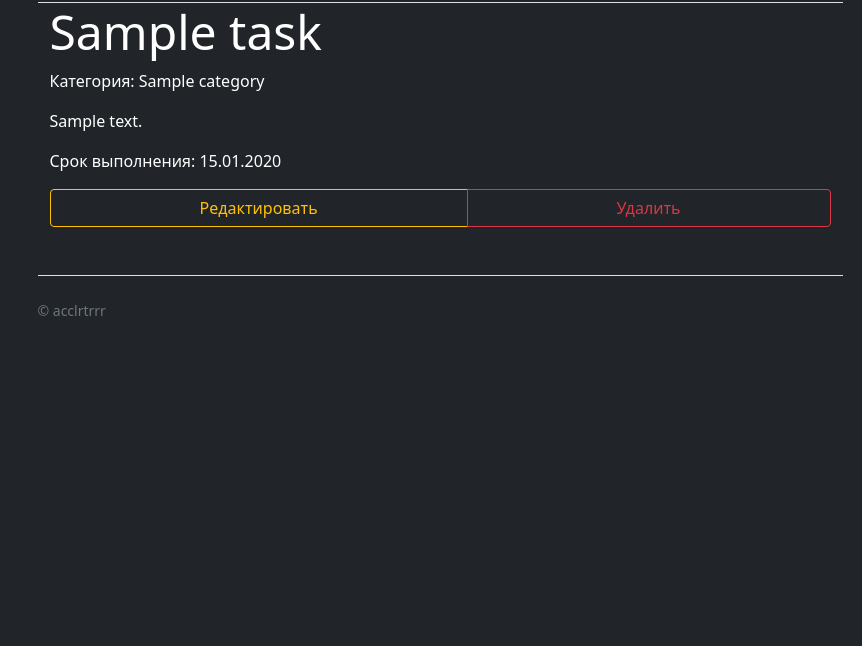
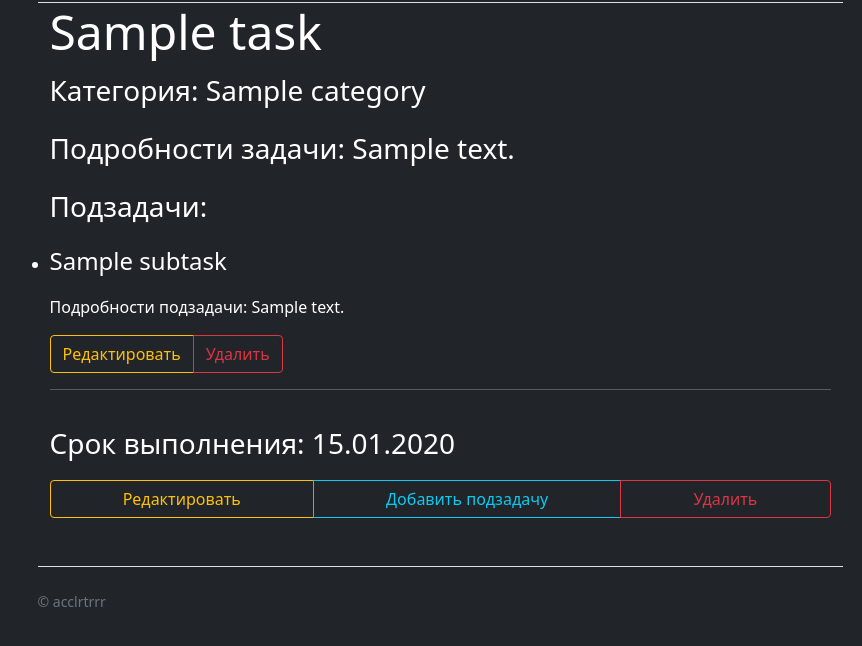
Before and after one commit to Novak1656/TimeDis_Django, a Django app: a page that uses time_dis/tasks_app/templates/tasks_app/task.html in a window 1280 px wide. Shown: the part 76-722 px from the top of the page, without its empty margins (200-1062 px from the left). Run offline with Django 4.2, Linux system fonts and the light colour scheme; a user stored in the database is signed in; tables that the repository leaves empty hold one stand-in row (values such as "Sample post"); parts of the project's set-up code (start-up, migrations or seed data) failed here and were passed over; some libraries are stand-ins or nearby versions.

Commit message:
Добавил удаление, создание и обновление подзадач

```diff
--- a/time_dis/tasks_app/templates/tasks_app/subtask_create.html
+++ b/time_dis/tasks_app/templates/tasks_app/subtask_create.html
@@ -5,7 +5,7 @@
 {% block content %}
 <div class="container" style="margin-top: 15px">
     <div class="text-center p-3">
-        <h1 class="display-4">Добавление подзадачи</h1>
+        <h1 class="display-6">Добавление подзадачи</h1>
     </div>
     <br>
     <form method="post">
--- a/time_dis/tasks_app/templates/tasks_app/task.html
+++ b/time_dis/tasks_app/templates/tasks_app/task.html
@@ -14,15 +14,39 @@
             <h1 class="display-5">{{ task.title }}</h1>
         </div>
         {% endif %}
-        <span>
-        <p>Категория: {{ task.category }}</p>
-    </span>
-        <p class="display-7">{{ task.comment }}</p>
-        <span class="">
-        <p>Срок выполнения: {{ task.deadline|date:"d.m.Y" }}</p>
-    </span>
+
+        <p class="fs-3">Категория: {{ task.category }}</p>
+
+        {% if task.comment %}
+        <p class="fs-3"> Подробности задачи: {{ task.comment }}</p>
+        {% endif %}
+
+        {% if subtasks %}
+        <ul>
+            <p class="fs-3">Подзадачи:</p>
+            {% for subtask in subtasks %}
+            <li>
+                <p class="fs-4">{{ subtask.title }}</p>
+                {% if subtask.comment %}
+                <p>Подробности подзадачи: {{ subtask.comment }}</p>
+                {% endif %}
+                <div class="btn-group btn-group-horizontal">
+                    <a href="{% url 'update_subtask' task.slug subtask.pk %}" class="btn btn-outline-warning">Редактировать</a>
+                    <a href="{% url 'delete_subtask' task.slug subtask.pk %}" class="btn btn-outline-danger">Удалить</a>
+                </div>
+                <hr>
+            </li>
+            {% endfor %}
+        </ul>
+        {% endif %}
+
+        {% if task.deadline %}
+        <p class="fs-3">Срок выполнения: {{ task.deadline|date:"d.m.Y" }}</p>
+        {% endif %}
+
         <div class="btn-group btn-group-horizontal">
             <a href="{% url 'update_task' task.slug %}" class="btn btn-outline-warning">Редактировать</a>
+            <a href="{% url 'new_subtask' task.slug %}" class="btn btn-outline-info">Добавить подзадачу</a>
             <a href="{% url 'delete_task' task.slug %}" class="btn btn-outline-danger">Удалить</a>
         </div>
     </div>
--- a/time_dis/tasks_app/templates/tasks_app/task_list.html
+++ b/time_dis/tasks_app/templates/tasks_app/task_list.html
@@ -22,7 +22,12 @@
                     {% endif %}
                     <div class="card-body">
                         <p class="card-text fs-3">{{ task.title|title }}</p>
+                        {% if task.subtasks.all.exists %}
+                        <p>Число подзадач: {{ task.subtasks.all.count }}</p>
+                        {% endif %}
+                        {% if task.deadline %}
                         <p class="card-text">Срок выполнения: до {{ task.deadline|date:"d.m.Y" }}</p>
+                        {% endif %}
                     </div>
                     <div class="card-footer">
                         <div class="btn-group w-100">
--- a/time_dis/tasks_app/urls.py
+++ b/time_dis/tasks_app/urls.py
@@ -11,4 +11,15 @@ urlpatterns = [
     path('my_tasks/search/', TaskSearch.as_view(), name='task_search'),
     path('my_tasks/category/<str:category>/', tasks_by_category, name='tasks_by_category'),
     path('my_tasks/priority/<str:priority>/', tasks_by_priority, name='tasks_by_priority'),
+    path('task/<str:task_slug>/subtask/create/', login_required(NewSubtaskView.as_view()), name='new_subtask'),
+    path(
+        'task/<str:task_slug>/subtask/update/<int:pk>/',
+        login_required(SubtaskUpdateView.as_view()),
+        name='update_subtask'
+    ),
+    path(
+        'task/<str:task_slug>/subtask/delete/<int:pk>/',
+        login_required(SubtaskDeleteView.as_view()),
+        name='delete_subtask'
+    )
 ]
--- a/time_dis/tasks_app/views.py
+++ b/time_dis/tasks_app/views.py
@@ -3,7 +3,7 @@ from django.contrib.auth.mixins import LoginRequiredMixin, AccessMixin
 from django.shortcuts import render, redirect
 from django.urls import reverse, reverse_lazy
 from django.utils.timezone import now
-from django.views.generic import ListView, DetailView, CreateView
+from django.views.generic import ListView, DetailView, CreateView, UpdateView, RedirectView
 from .models import Tasks, Subtasks
 from .forms import TasksForm, SubtasksForm
 from django.db.models import Q
@@ -29,12 +29,14 @@ class TaskList(LoginRequiredMixin, ListView):
     paginate_by = 10
 
     def filter_by(self, order):
-        return Tasks.objects.filter(user=self.request.user).select_related('category', 'priority').order_by(order).all()
+        return Tasks.objects.filter(user=self.request.user).select_related('category', 'priority')\
+            .prefetch_related('subtasks').order_by(order).all()
 
     def get_queryset(self):
         if self.request.GET.get('filter_by'):
             return self.filter_by(self.request.GET.get('filter_by'))
-        return Tasks.objects.filter(user=self.request.user).select_related('category', 'priority').all()
+        return Tasks.objects.filter(user=self.request.user).select_related('category', 'priority')\
+            .prefetch_related('subtasks').all()
 
     def get_context_data(self, *, object_list=None, **kwargs):
         context = super(TaskList, self).get_context_data(**kwargs)
@@ -111,7 +113,14 @@ class TaskDetail(LoginRequiredMixin, DetailView):
     context_object_name = 'task'
 
     def get_queryset(self):
-        return self.request.user.tasks
+        return Tasks.objects.prefetch_related('subtasks').select_related('category', 'priority').filter(
+            user=self.request.user
+        )
+
+    def get_context_data(self, **kwargs):
+        context = super(TaskDetail, self).get_context_data(**kwargs)
+        context['subtasks'] = self.object.subtasks.all()
+        return context
 
 
 @login_required
@@ -174,3 +183,45 @@ class SubtaskCreateView(AccessMixin, CreateView):
         context = super(SubtaskCreateView, self).get_context_data(**kwargs)
         context['task_pk'] = self.kwargs.get('task_pk')
         return context
+
+
+class NewSubtaskView(AccessMixin, CreateView):
+    model = Subtasks
+    template_name = 'tasks_app/new_subtask.html'
+    form_class = SubtasksForm
+    login_url = reverse_lazy('login')
+
+    def get_success_url(self):
+        return reverse('task', kwargs={'slug': self.kwargs.get('task_slug')})
+
+    def form_valid(self, form):
+        subtask = form.save(commit=False)
+        task = Tasks.objects.get(slug=self.kwargs.get('task_slug'))
+        subtask.task = task
+        subtask.save()
+        return super(NewSubtaskView, self).form_valid(form)
+
+    def get_context_data(self, **kwargs):
+        context = super(NewSubtaskView, self).get_context_data(**kwargs)
+        task = Tasks.objects.get(slug=self.kwargs.get('task_slug'))
+        context['task_title'] = task.title
+        return context
+
+
+class SubtaskUpdateView(AccessMixin, UpdateView):
+    model = Subtasks
+    template_name = 'tasks_app/update_subtask.html'
+    form_class = SubtasksForm
+    login_url = reverse_lazy('login')
+
+    def get_success_url(self):
+        return reverse('task', kwargs={'slug': self.kwargs.get('task_slug')})
+
+
+class SubtaskDeleteView(AccessMixin, RedirectView):
+    def get_redirect_url(self, *args, **kwargs):
+        return reverse('task', kwargs={'slug': self.kwargs.get('task_slug')})
+
+    def get(self, request, *args, **kwargs):
+        Subtasks.objects.get(pk=self.kwargs.get('pk')).delete()
+        return super(SubtaskDeleteView, self).get(request, *args, **kwargs)
```
Also changed, not shown: time_dis/tasks_app/templates/tasks_app/new_subtask.html (added, +22 -0 lines), time_dis/tasks_app/templates/tasks_app/update_subtask.html (added, +22 -0 lines).
